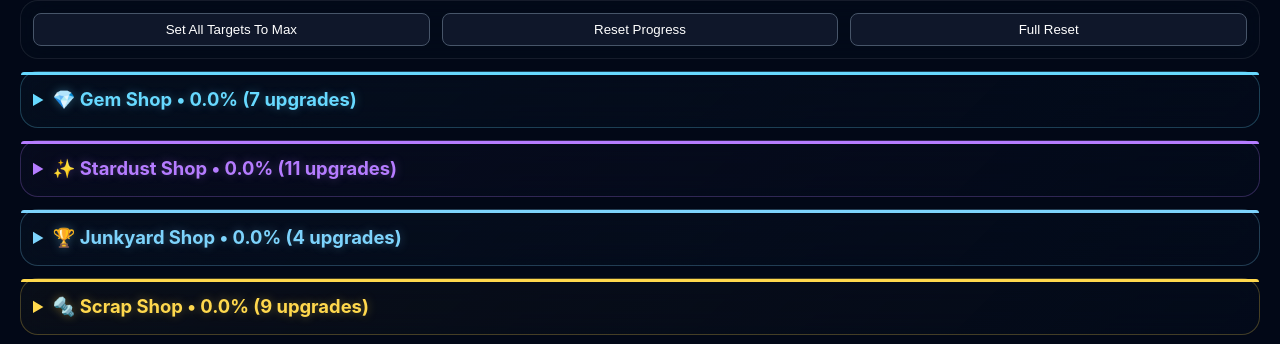
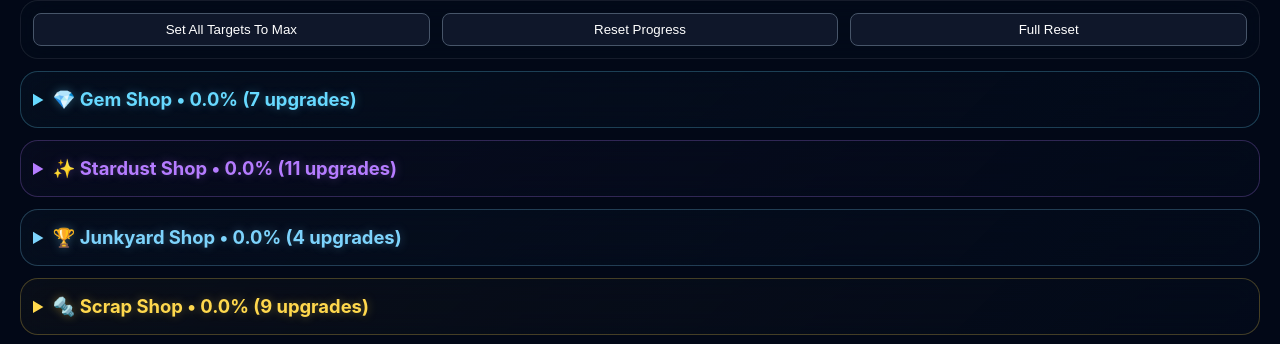
Before and after one commit to CassFoxy/Everythingfactorytracker, a plain HTML site: page index.html in a window 1280 px wide. Shown: the part 981-1325 px from the top of the page. Drawn offline with Linux system fonts and the light colour scheme.

Commit message:
Update index.html

```diff
--- a/index.html
+++ b/index.html
@@ -292,22 +292,6 @@ details{
     position:relative;
 }
 
-details::before{
-
-    content:"";
-
-    position:absolute;
-
-    left:0;
-    right:0;
-    top:0;
-
-    height:3px;
-
-    border-radius:
-        18px 18px 0 0;
-
-}
     /* Shop Header Themes */
 
 details[data-shop="Gem Shop"] summary{
@@ -364,11 +348,6 @@ details[data-shop="Gem Shop"]{
 
 }
 
-details[data-shop="Gem Shop"]::before{
-
-    background:#67d9ff;
-
-}
 
 details[data-shop="Stardust Shop"]{
 
@@ -384,11 +363,6 @@ details[data-shop="Stardust Shop"]{
 
 }
 
-details[data-shop="Stardust Shop"]::before{
-
-    background:#b57cff;
-
-}
 
 details[data-shop="Junkyard Shop"]{
 
@@ -404,11 +378,6 @@ details[data-shop="Junkyard Shop"]{
 
 }
 
-details[data-shop="Junkyard Shop"]::before{
-
-    background:#7dd3fc;
-
-}
 
 details[data-shop="Scrap Shop"]{
 
@@ -424,11 +393,6 @@ details[data-shop="Scrap Shop"]{
 
 }
 
-details[data-shop="Scrap Shop"]::before{
-
-    background:#ffd84d;
-
-}
 
     details{
 
```
